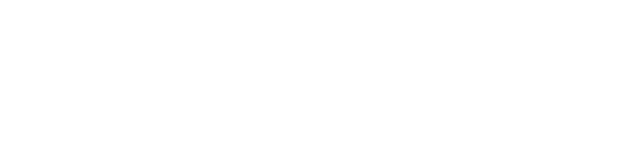
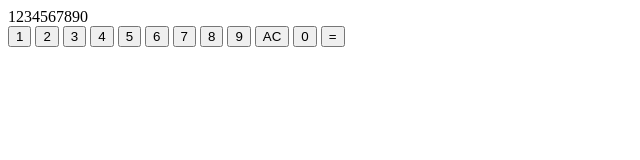
Before and after one commit to Batchaaaaan/odin-calculator, a plain HTML site: page index.html in a window 1280 px wide. Shown: the whole page, without its empty margins (0-640 px from the left). Drawn offline with Linux system fonts and the light colour scheme.

Commit message:
Add buttons and display
Added the buttons for the 0-9 digits,
a all clear button and equal button.
Added a display which displays a temporary digits.

```diff
--- a/index.html
+++ b/index.html
@@ -8,6 +8,21 @@
     <link rel="stylesheet" href="style.css">
 </head>
 <body>
-
+    <div id="main-container"></div>
+    <div id="display">1234567890</div>
+    <div id="digits-button">
+        <button id="1">1</button>
+        <button id="2">2</button>
+        <button id="3">3</button>
+        <button id="4">4</button>
+        <button id="5">5</button>
+        <button id="6">6</button>
+        <button id="7">7</button>
+        <button id="8">8</button>
+        <button id="9">9</button>
+        <button id="all-clear">AC</button>
+        <button id="0">0</button>
+        <button id="equal">=</button>
+    </div>
 </body>
 </html>
```
